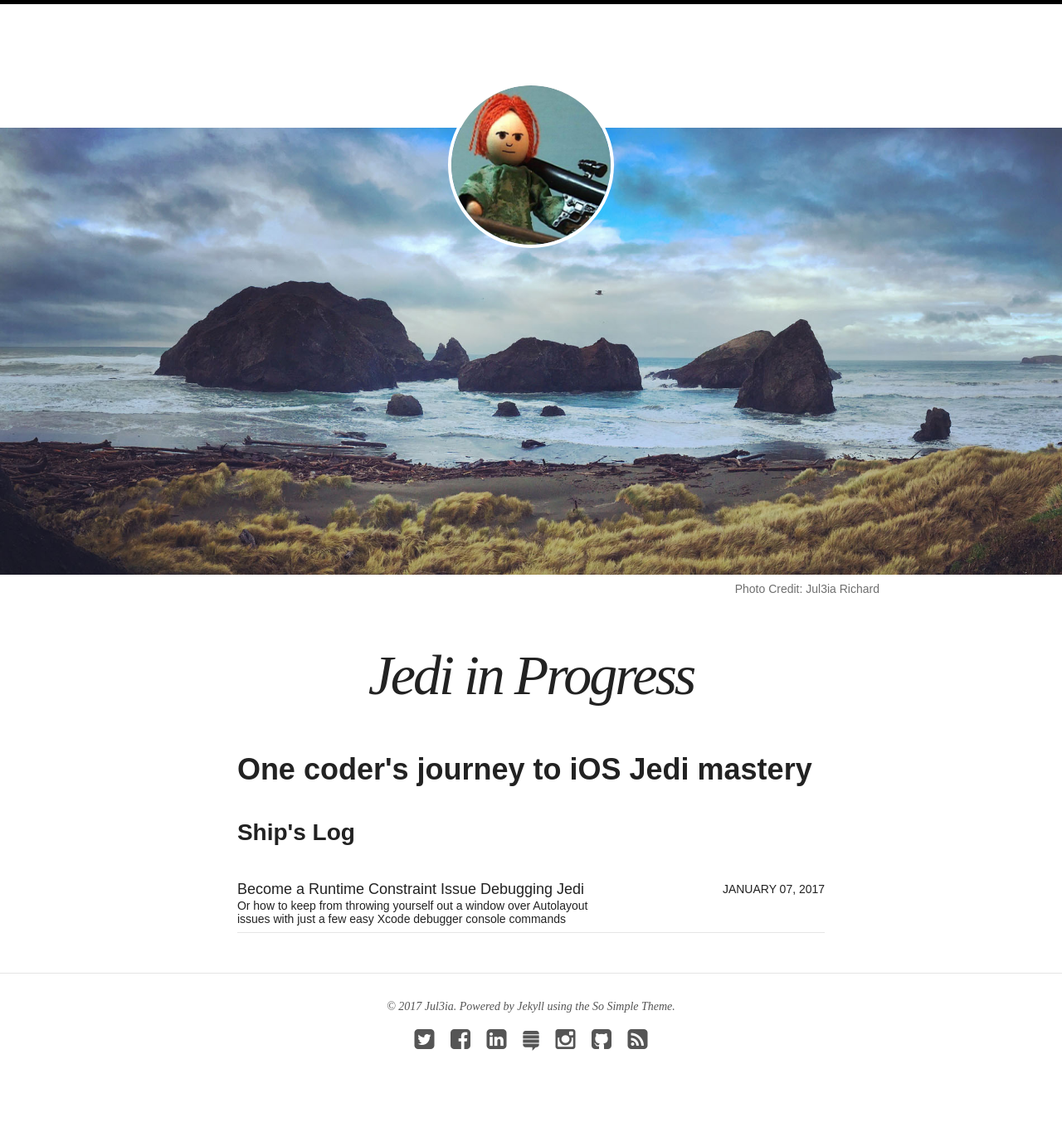
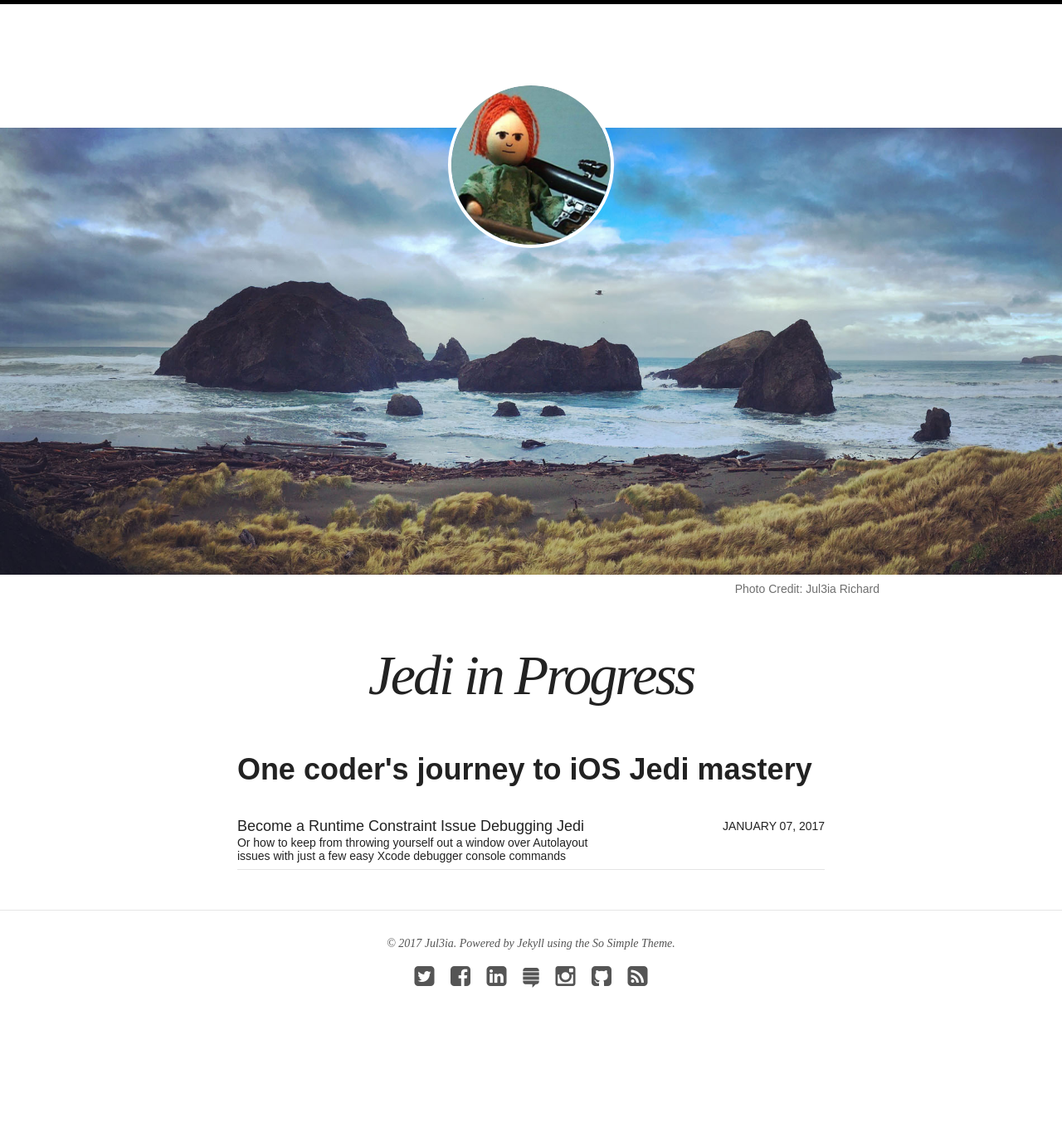
Before and after one commit to Jul3ia/Jul3ia.github.io, a Jekyll site: the page built from index.html, in a window 1280 px wide. Shown: the whole page at 83% size. Built offline with Jekyll 4.4.1, drawn with Linux system fonts in a browser that asks for light colours; nearby versions of some CDN libraries; after the commit the page ends 1289 px from its top, so only the background shows below that.

Commit message:
More updates to index.html

```diff
--- a/index.html
+++ b/index.html
@@ -10,9 +10,7 @@ image:
 ---
 
 <h1>One coder's journey to iOS Jedi mastery</h1>
-  <div></div>
-    <h3>Ship's Log</h3>
-  <div></div>
+<div></div>
 <ul class="post-list">
 {% for post in site.posts limit:10 %}
   <li><article><a href="{{ site.url }}{{ post.url }}">{{ post.title }} <span class="entry-date"><time datetime="{{ post.date | date_to_xmlschema }}">{{ post.date | date: "%B %d, %Y" }}</time></span>{% if post.excerpt %} <span class="excerpt">{{ post.excerpt | remove: '\[ ... \]' | remove: '\( ... \)' | markdownify | strip_html | strip_newlines | escape_once }}</span>{% endif %}</a></article></li>
```
